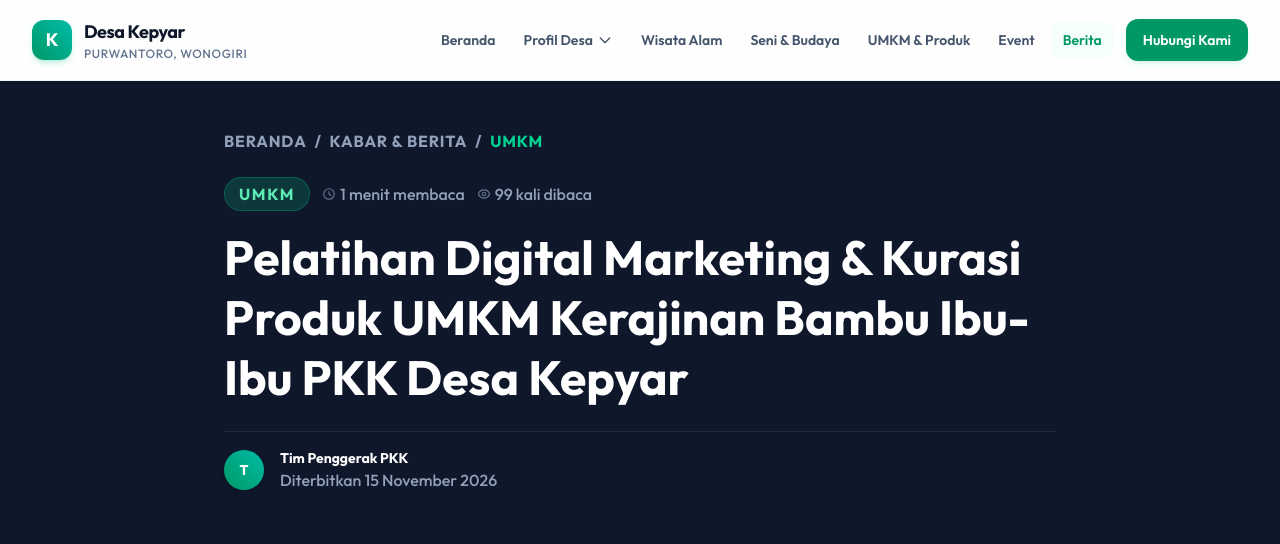
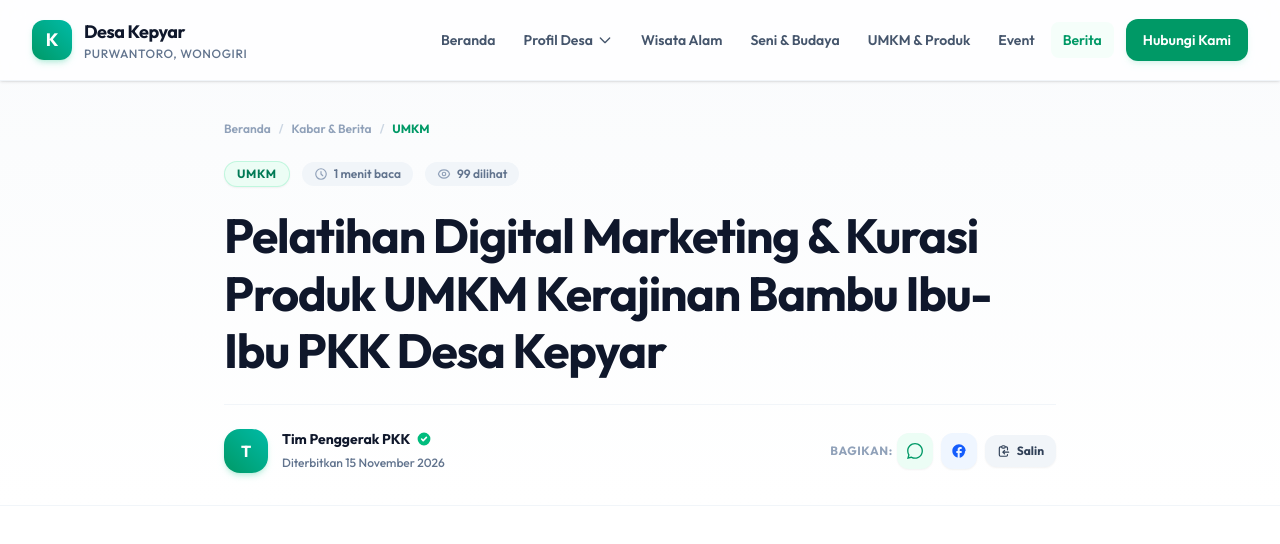
Before and after one commit to ArvianRanditya/wisata-kepyar-web, a Laravel app: a page that uses resources/views/berita-detail.blade.php in a window 1280 px wide. Shown: the top 544 px of the page. Run offline with Laravel 12, Linux system fonts and the light colour scheme; data comes from the database, SQL or seed files in the repository; style sheets or scripts are compiled from the project's sources; grey boxes are pictures that could not be loaded.

Commit message:
style: perbaiki tampilan detail berita agar lebih rapi, modern dan estetik editorial

```diff
--- a/resources/views/berita-detail.blade.php
+++ b/resources/views/berita-detail.blade.php
@@ -1,137 +1,174 @@
 @extends('layouts.app')
 
-@section('title', $berita->title . ' - Desa Kepyar')
+@section('title', $berita->title . ' - Kabar Desa Kepyar')
 @section('meta_description', Str::limit(strip_tags($berita->excerpt), 160))
 @section('meta_keywords', 'Berita ' . $berita->category . ', Desa Kepyar, Wonogiri, ' . $berita->title)
 
 @section('content')
-<!-- Detail Header & Breadcrumb -->
-<section class="bg-slate-900 text-white pt-12 pb-20 relative overflow-hidden">
-    <div class="max-w-4xl mx-auto px-4 sm:px-6 lg:px-8 relative z-10">
-        <!-- Breadcrumb -->
-        <nav class="flex items-center space-x-2 text-xxs font-bold text-slate-400 uppercase tracking-wider mb-6">
-            <a href="{{ route('home') }}" class="hover:text-emerald-400 transition-colors">Beranda</a>
-            <span>/</span>
-            <a href="{{ route('berita') }}" class="hover:text-emerald-400 transition-colors">Kabar & Berita</a>
-            <span>/</span>
-            <span class="text-emerald-400 truncate max-w-[200px]">{{ $berita->category }}</span>
+<!-- Editorial Article Section -->
+<article class="bg-white min-h-screen">
+    <!-- Header & Meta Area -->
+    <header class="pt-10 pb-8 border-b border-slate-100 bg-gradient-to-b from-slate-50/70 to-white">
+        <div class="max-w-4xl mx-auto px-4 sm:px-6 lg:px-8">
+            <!-- Breadcrumbs -->
+            <nav class="flex items-center space-x-2 text-xs font-semibold text-slate-400 mb-6">
+                <a href="{{ route('home') }}" class="hover:text-emerald-600 transition-colors">Beranda</a>
+                <span class="text-slate-300">/</span>
+                <a href="{{ route('berita') }}" class="hover:text-emerald-600 transition-colors">Kabar & Berita</a>
+                <span class="text-slate-300">/</span>
+                <span class="text-emerald-600 font-bold truncate max-w-[200px]">{{ $berita->category }}</span>
             </nav>
 
-        <!-- Category & Badges -->
-        <div class="flex flex-wrap items-center gap-3 mb-4">
-            <span class="px-3.5 py-1 bg-emerald-500/20 text-emerald-300 border border-emerald-500/30 text-xxs font-extrabold uppercase tracking-widest rounded-full">
+            <!-- Meta Badges: Category, Reading Time, Views -->
+            <div class="flex flex-wrap items-center gap-2.5 sm:gap-3 mb-5">
+                <span class="inline-flex items-center px-3 py-1 rounded-full text-xs font-extrabold uppercase tracking-wider bg-emerald-50 text-emerald-700 border border-emerald-200/60 shadow-xs">
                     {{ $berita->category }}
                 </span>
-            <span class="text-xxs text-slate-400 font-medium flex items-center">
-                <svg class="w-3.5 h-3.5 mr-1 text-slate-500" fill="none" stroke="currentColor" viewBox="0 0 24 24">
+                <span class="inline-flex items-center text-xs font-semibold text-slate-500 bg-slate-100 px-3 py-1 rounded-full">
+                    <svg class="w-3.5 h-3.5 mr-1.5 text-slate-400" fill="none" stroke="currentColor" viewBox="0 0 24 24">
                         <path stroke-linecap="round" stroke-linejoin="round" stroke-width="2" d="M12 8v4l3 3m6-3a9 9 0 11-18 0 9 9 0 0118 0z" />
                     </svg>
-                {{ $berita->reading_time }} menit membaca
+                    {{ $berita->reading_time }} menit baca
                 </span>
-            <span class="text-xxs text-slate-400 font-medium flex items-center">
-                <svg class="w-3.5 h-3.5 mr-1 text-slate-500" fill="none" stroke="currentColor" viewBox="0 0 24 24">
+                <span class="inline-flex items-center text-xs font-semibold text-slate-500 bg-slate-100 px-3 py-1 rounded-full">
+                    <svg class="w-3.5 h-3.5 mr-1.5 text-slate-400" fill="none" stroke="currentColor" viewBox="0 0 24 24">
                         <path stroke-linecap="round" stroke-linejoin="round" stroke-width="2" d="M15 12a3 3 0 11-6 0 3 3 0 016 0z" />
                         <path stroke-linecap="round" stroke-linejoin="round" stroke-width="2" d="M2.458 12C3.732 7.943 7.523 5 12 5c4.478 0 8.268 2.943 9.542 7-1.274 4.057-5.064 7-9.542 7-4.477 0-8.268-2.943-9.542-7z" />
                     </svg>
-                {{ number_format($berita->views) }} kali dibaca
+                    {{ number_format($berita->views) }} dilihat
                 </span>
             </div>
 
-        <!-- Title -->
-        <h1 class="text-2xl sm:text-4xl lg:text-5xl font-extrabold font-display leading-tight text-white mb-6">
+            <!-- Main Headline -->
+            <h1 class="text-3xl sm:text-4xl lg:text-5xl font-black font-display text-slate-900 tracking-tight leading-[1.2] mb-6">
                 {{ $berita->title }}
             </h1>
 
-        <!-- Author & Date -->
-        <div class="flex items-center space-x-4 pt-4 border-t border-slate-800">
-            <div class="w-10 h-10 rounded-full bg-gradient-to-tr from-emerald-600 to-teal-500 flex items-center justify-center font-bold text-white text-sm shadow-md">
-                {{ substr($berita->author, 0, 1) }}
+            <!-- Author & Publish Date Row with Quick Share -->
+            <div class="pt-6 border-t border-slate-100 flex flex-col sm:flex-row sm:items-center sm:justify-between gap-4" x-data="{ copied: false }">
+                <!-- Author Info -->
+                <div class="flex items-center space-x-3.5">
+                    <div class="w-11 h-11 rounded-2xl bg-gradient-to-tr from-emerald-600 to-teal-500 text-white font-extrabold flex items-center justify-center text-base shadow-md shadow-emerald-500/20">
+                        {{ strtoupper(substr($berita->author, 0, 1)) }}
                     </div>
                     <div>
-                <span class="block text-sm font-bold text-white">{{ $berita->author }}</span>
-                <span class="block text-xxs text-slate-400 font-medium">
+                        <div class="flex items-center space-x-1.5">
+                            <span class="text-sm font-extrabold text-slate-900">{{ $berita->author }}</span>
+                            <svg class="w-4 h-4 text-emerald-500" fill="currentColor" viewBox="0 0 20 20">
+                                <path fill-rule="evenodd" d="M10 18a8 8 0 100-16 8 8 0 000 16zm3.707-9.293a1 1 0 00-1.414-1.414L9 10.586 7.707 9.293a1 1 0 00-1.414 1.414l2 2a1 1 0 001.414 0l4-4z" clip-rule="evenodd" />
+                            </svg>
+                        </div>
+                        <span class="text-xs text-slate-500 font-medium">
                             Diterbitkan {{ $berita->published_at ? $berita->published_at->isoFormat('D MMMM Y') : $berita->created_at->isoFormat('D MMMM Y') }}
                         </span>
                     </div>
                 </div>
-    </div>
-</section>
 
-<!-- Article Content Body -->
-<section class="py-12 bg-slate-50">
-    <div class="max-w-4xl mx-auto px-4 sm:px-6 lg:px-8">
-
-        <!-- Featured Image Card -->
-        @if($berita->image)
-            <div class="-mt-20 mb-10 rounded-3xl overflow-hidden shadow-2xl border-4 border-white bg-slate-900 aspect-video">
-                <img src="{{ $berita->image }}" alt="{{ $berita->title }}" class="w-full h-full object-cover">
-            </div>
-        @endif
-
-        <!-- Content Card -->
-        <div class="bg-white rounded-3xl p-6 sm:p-12 shadow-sm border border-slate-100">
-            <!-- Excerpt Highlight -->
-            <div class="p-5 rounded-2xl bg-emerald-50/60 border border-emerald-100/80 text-emerald-900 font-medium text-sm sm:text-base leading-relaxed mb-8">
-                {{ $berita->excerpt }}
-            </div>
-
-            <!-- Full Article Body -->
-            <div class="prose prose-slate prose-emerald max-w-none text-slate-700 leading-relaxed text-sm sm:text-base">
-                {!! nl2br($berita->content) !!}
-            </div>
-
-            <!-- Share & Back Section -->
-            <div class="mt-12 pt-8 border-t border-slate-100 flex flex-col sm:flex-row sm:items-center sm:justify-between gap-4" x-data="{ copied: false }">
-                <div class="flex items-center space-x-3">
-                    <span class="text-xs font-bold text-slate-400 uppercase tracking-wider">Bagikan:</span>
-                    <!-- WhatsApp Share -->
-                    <a href="https://api.whatsapp.com/send?text={{ urlencode($berita->title . ' ' . url()->current()) }}" target="_blank" class="w-9 h-9 rounded-xl bg-emerald-50 text-emerald-600 hover:bg-emerald-600 hover:text-white flex items-center justify-center transition-colors" title="Bagikan ke WhatsApp">
+                <!-- Quick Share Bar -->
+                <div class="flex items-center space-x-2">
+                    <span class="text-xs font-bold text-slate-400 uppercase tracking-wider mr-1">Bagikan:</span>
+                    <!-- WhatsApp -->
+                    <a href="https://api.whatsapp.com/send?text={{ urlencode($berita->title . ' - ' . url()->current()) }}" target="_blank"
+                       class="w-9 h-9 rounded-xl bg-emerald-50 text-emerald-600 hover:bg-emerald-600 hover:text-white flex items-center justify-center transition-all duration-200 shadow-xs" title="Bagikan ke WhatsApp">
                         <svg class="w-4 h-4" fill="currentColor" viewBox="0 0 24 24">
                             <path d="M.057 24l1.687-6.163c-1.041-1.804-1.588-3.849-1.587-5.946.003-6.556 5.338-11.891 11.893-11.891 3.181.001 6.167 1.24 8.413 3.488 2.245 2.248 3.481 5.236 3.48 8.414-.003 6.557-5.338 11.892-11.893 11.892-1.99-.001-3.951-.5-5.688-1.448l-6.305 1.654zm6.597-3.807c1.676.995 3.276 1.591 5.392 1.592 5.448 0 9.886-4.434 9.889-9.885.002-5.462-4.415-9.89-9.881-9.892-5.452 0-9.887 4.434-9.889 9.884-.001 2.225.651 3.891 1.746 5.634l-.999 3.648 3.742-.981z"/>
                         </svg>
                     </a>
-                    <!-- Facebook Share -->
-                    <a href="https://www.facebook.com/sharer/sharer.php?u={{ urlencode(url()->current()) }}" target="_blank" class="w-9 h-9 rounded-xl bg-blue-50 text-blue-600 hover:bg-blue-600 hover:text-white flex items-center justify-center transition-colors" title="Bagikan ke Facebook">
+                    <!-- Facebook -->
+                    <a href="https://www.facebook.com/sharer/sharer.php?u={{ urlencode(url()->current()) }}" target="_blank"
+                       class="w-9 h-9 rounded-xl bg-blue-50 text-blue-600 hover:bg-blue-600 hover:text-white flex items-center justify-center transition-all duration-200 shadow-xs" title="Bagikan ke Facebook">
                         <svg class="w-4 h-4" fill="currentColor" viewBox="0 0 24 24">
                             <path d="M22 12c0-5.52-4.48-10-10-10S2 6.48 2 12c0 4.84 3.44 8.87 8 9.8V15H8v-3h2V9.5C10 7.57 11.57 6 13.5 6H16v3h-2c-.55 0-1 .45-1 1v2h3v3h-3v6.95c4.56-.93 8-4.96 8-9.75z"/>
                         </svg>
                     </a>
                     <!-- Copy Link -->
                     <button @click="navigator.clipboard.writeText('{{ url()->current() }}'); copied = true; setTimeout(() => copied = false, 2000)"
-                            class="px-3 py-2 rounded-xl bg-slate-100 text-slate-700 hover:bg-slate-200 text-xs font-bold flex items-center space-x-1.5 transition-colors">
-                        <svg class="w-4 h-4" fill="none" stroke="currentColor" viewBox="0 0 24 24">
+                            class="px-3 py-2 rounded-xl bg-slate-100 hover:bg-slate-200 text-slate-700 text-xs font-bold flex items-center space-x-1.5 transition-all duration-200 shadow-xs">
+                        <svg class="w-3.5 h-3.5" fill="none" stroke="currentColor" viewBox="0 0 24 24">
                             <path stroke-linecap="round" stroke-linejoin="round" stroke-width="2" d="M8 5H6a2 2 0 00-2 2v12a2 2 0 002 2h10a2 2 0 002-2v-1M8 5a2 2 0 002 2h2a2 2 0 002-2M8 5a2 2 0 012-2h2a2 2 0 012 2m0 0h2a2 2 0 012 2v3m2 4H10m0 0l3-3m-3 3l3 3" />
                         </svg>
-                        <span x-text="copied ? 'Tersalin!' : 'Salin Tautan'"></span>
+                        <span x-text="copied ? 'Tersalin!' : 'Salin'"></span>
                     </button>
                 </div>
+            </div>
+        </div>
+    </header>
 
-                <a href="{{ route('berita') }}" class="inline-flex items-center text-xs font-bold text-slate-600 hover:text-emerald-600 transition-colors">
-                    <svg class="w-4 h-4 mr-1.5" fill="none" stroke="currentColor" viewBox="0 0 24 24">
+    <!-- Main Article Body -->
+    <div class="max-w-4xl mx-auto px-4 sm:px-6 lg:px-8 py-10">
+
+        <!-- Featured Image Card -->
+        @if($berita->image)
+            <div class="mb-10 rounded-3xl overflow-hidden shadow-lg border border-slate-100 aspect-video bg-slate-100 relative group">
+                <img src="{{ $berita->image }}" alt="{{ $berita->title }}" class="w-full h-full object-cover">
+                <div class="absolute bottom-0 inset-x-0 bg-gradient-to-t from-black/60 to-transparent p-4 sm:p-6 text-white text-xs font-medium opacity-90">
+                    <span class="block">Dokumentasi Liputan &bull; Desa Kepyar, Kec. Purwantoro</span>
+                </div>
+            </div>
+        @endif
+
+        <!-- Content Container -->
+        <div class="max-w-3xl mx-auto">
+            <!-- Excerpt Lead Box -->
+            <div class="p-6 sm:p-7 rounded-2xl bg-emerald-50/70 border-l-4 border-emerald-500 text-emerald-950 font-medium text-base sm:text-lg leading-relaxed mb-8 shadow-xs">
+                {{ $berita->excerpt }}
+            </div>
+
+            <!-- Full Body Text -->
+            <div class="prose prose-slate lg:prose-lg max-w-none text-slate-800 leading-relaxed text-base sm:text-lg font-normal space-y-6">
+                {!! nl2br($berita->content) !!}
+            </div>
+
+            <!-- Author Box Card -->
+            <div class="mt-14 p-6 sm:p-8 rounded-3xl bg-slate-50 border border-slate-100 flex flex-col sm:flex-row items-center sm:items-start gap-5">
+                <div class="w-16 h-16 rounded-2xl bg-gradient-to-tr from-emerald-600 to-teal-500 text-white font-black text-2xl flex items-center justify-center shadow-md shrink-0">
+                    {{ strtoupper(substr($berita->author, 0, 1)) }}
+                </div>
+                <div class="text-center sm:text-left space-y-1">
+                    <div class="flex items-center justify-center sm:justify-start space-x-2">
+                        <h4 class="font-bold text-slate-900 text-base">{{ $berita->author }}</h4>
+                        <span class="px-2 py-0.5 rounded-full text-xxs font-extrabold uppercase bg-emerald-100 text-emerald-800">Resmi</span>
+                    </div>
+                    <p class="text-xs text-slate-500 leading-relaxed">
+                        Artikel ini diterbitkan secara resmi melalui Sistem Informasi Desa (SID) Kepyar untuk mendukung transparansi publik dan penyebarluasan potensi desa.
+                    </p>
+                </div>
+            </div>
+
+            <!-- Bottom Navigation Bar -->
+            <div class="mt-10 pt-8 border-t border-slate-100 flex items-center justify-between">
+                <a href="{{ route('berita') }}" class="inline-flex items-center text-sm font-bold text-slate-600 hover:text-emerald-600 transition-colors group">
+                    <svg class="w-4 h-4 mr-2 group-hover:-translate-x-1 transition-transform" fill="none" stroke="currentColor" viewBox="0 0 24 24">
                         <path stroke-linecap="round" stroke-linejoin="round" stroke-width="2" d="M10 19l-7-7m0 0l7-7m-7 7h18" />
                     </svg>
-                    Kembali ke Semua Berita
+                    <span>Kembali ke Semua Berita</span>
+                </a>
+
+                <a href="{{ route('home') }}" class="text-xs font-bold text-slate-400 hover:text-slate-600 transition-colors">
+                    Halaman Beranda &rarr;
                 </a>
             </div>
         </div>
 
         <!-- Related News Section -->
         @if($relatedBeritas->count() > 0)
-            <div class="mt-16">
-                <div class="flex items-center justify-between mb-8">
+            <div class="mt-20 pt-12 border-t border-slate-200">
+                <div class="flex items-end justify-between mb-8">
                     <div>
-                        <span class="text-xxs font-extrabold uppercase tracking-widest text-emerald-600 block">Rekomendasi Bacaan</span>
-                        <h3 class="text-xl sm:text-2xl font-bold font-display text-slate-900">Kabar Lainnya dari Desa Kepyar</h3>
+                        <span class="text-xxs font-extrabold uppercase tracking-widest text-emerald-600 block mb-1">Rekomendasi Terkait</span>
+                        <h3 class="text-2xl sm:text-3xl font-extrabold font-display text-slate-900">Kabar Lainnya dari Desa Kepyar</h3>
                     </div>
-                    <a href="{{ route('berita') }}" class="text-xs font-bold text-emerald-600 hover:text-emerald-700">Lihat Semua &rarr;</a>
+                    <a href="{{ route('berita') }}" class="text-xs font-bold text-emerald-600 hover:text-emerald-700 hidden sm:inline-block">
+                        Lihat Semua Berita &rarr;
+                    </a>
                 </div>
 
                 <div class="grid grid-cols-1 md:grid-cols-3 gap-6">
                     @foreach($relatedBeritas as $rel)
-                        <a href="{{ route('berita.detail', $rel->slug) }}" class="bg-white rounded-2xl overflow-hidden border border-slate-100 shadow-sm hover:shadow-md transition-all group flex flex-col">
-                            <div class="h-40 bg-slate-100 overflow-hidden relative">
+                        <a href="{{ route('berita.detail', $rel->slug) }}" class="bg-white rounded-3xl overflow-hidden border border-slate-100 shadow-sm hover:shadow-xl hover:border-emerald-500/20 transition-all duration-300 group flex flex-col">
+                            <div class="h-44 bg-slate-100 overflow-hidden relative">
                                 @if($rel->image)
-                                    <img src="{{ $rel->image }}" alt="{{ $rel->title }}" class="w-full h-full object-cover group-hover:scale-105 transition-transform duration-300">
+                                    <img src="{{ $rel->image }}" alt="{{ $rel->title }}" class="w-full h-full object-cover group-hover:scale-105 transition-transform duration-500">
                                 @else
                                     <div class="w-full h-full bg-gradient-to-tr from-emerald-800 to-teal-700 flex items-center justify-center text-white/40">
                                         <svg class="w-10 h-10" fill="currentColor" viewBox="0 0 24 24">
@@ -139,16 +176,21 @@
                                         </svg>
                                     </div>
                                 @endif
-                                <span class="absolute top-2.5 left-2.5 px-2 py-0.5 bg-white/90 backdrop-blur-sm text-emerald-800 text-xxs font-extrabold uppercase tracking-wider rounded">
+                                <span class="absolute top-3 left-3 px-2.5 py-1 bg-white/95 backdrop-blur-sm text-emerald-800 text-xxs font-extrabold uppercase tracking-wider rounded-lg shadow-xs">
                                     {{ $rel->category }}
                                 </span>
                             </div>
-                            <div class="p-4 flex-1 flex flex-col justify-between">
-                                <h4 class="text-sm font-bold text-slate-900 group-hover:text-emerald-600 line-clamp-2 leading-snug mb-2 transition-colors">
+                            <div class="p-5 flex-1 flex flex-col justify-between">
+                                <div>
+                                    <span class="block text-xxs text-slate-400 font-semibold mb-1.5">
+                                        {{ $rel->published_at ? $rel->published_at->format('d M Y') : $rel->created_at->format('d M Y') }} &bull; {{ $rel->reading_time }} mnt baca
+                                    </span>
+                                    <h4 class="text-sm font-bold text-slate-900 group-hover:text-emerald-600 line-clamp-2 leading-snug transition-colors">
                                         {{ $rel->title }}
                                     </h4>
-                                <span class="text-xxs text-slate-400 font-medium">
-                                    {{ $rel->published_at ? $rel->published_at->format('d M Y') : $rel->created_at->format('d M Y') }}
+                                </div>
+                                <span class="inline-flex items-center text-xs font-bold text-emerald-600 mt-4 group-hover:translate-x-0.5 transition-transform">
+                                    Baca artikel &rarr;
                                 </span>
                             </div>
                         </a>
@@ -158,5 +200,5 @@
         @endif
 
     </div>
-</section>
+</article>
 @endsection
```
Lines whose indentation alone changed are shown as unchanged.
